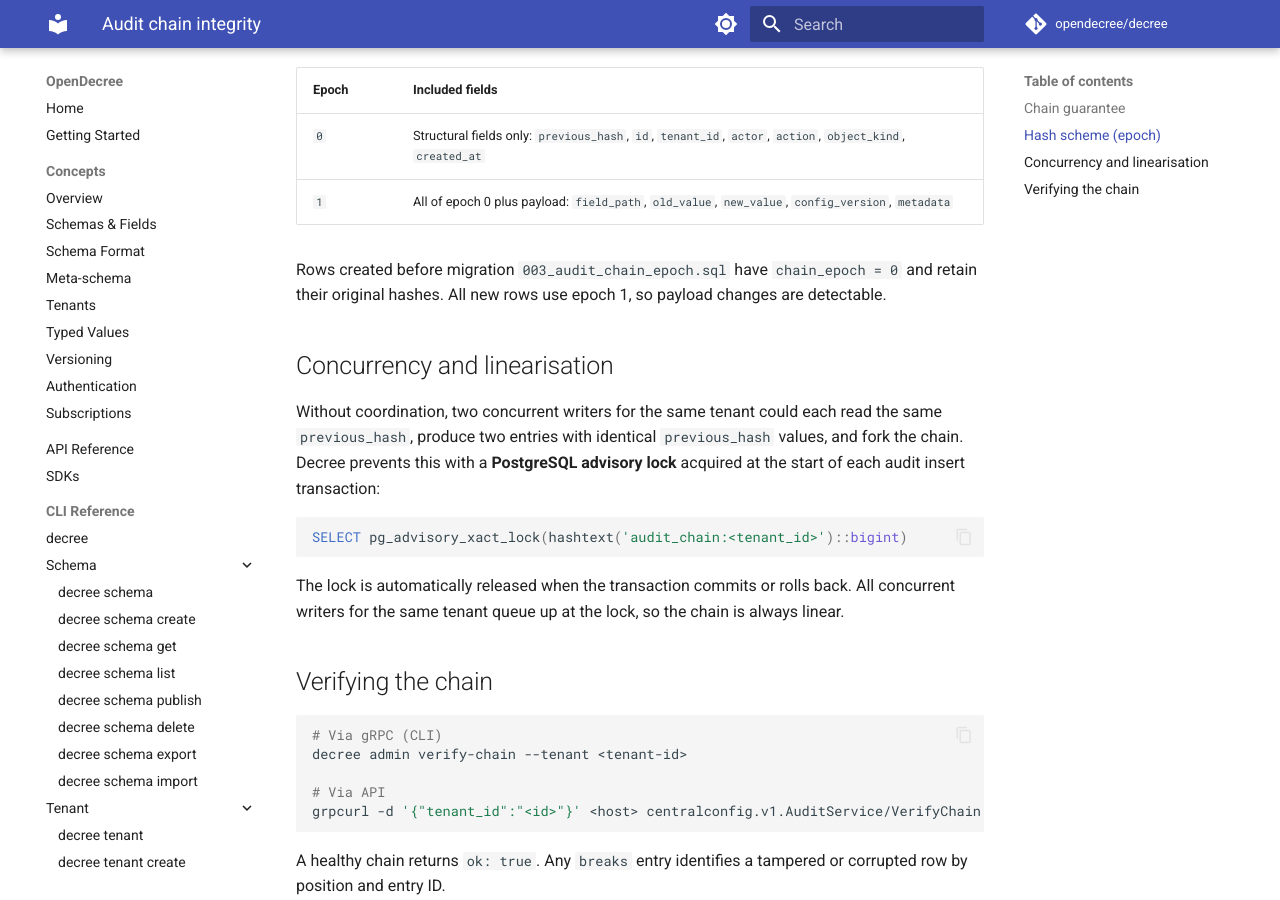
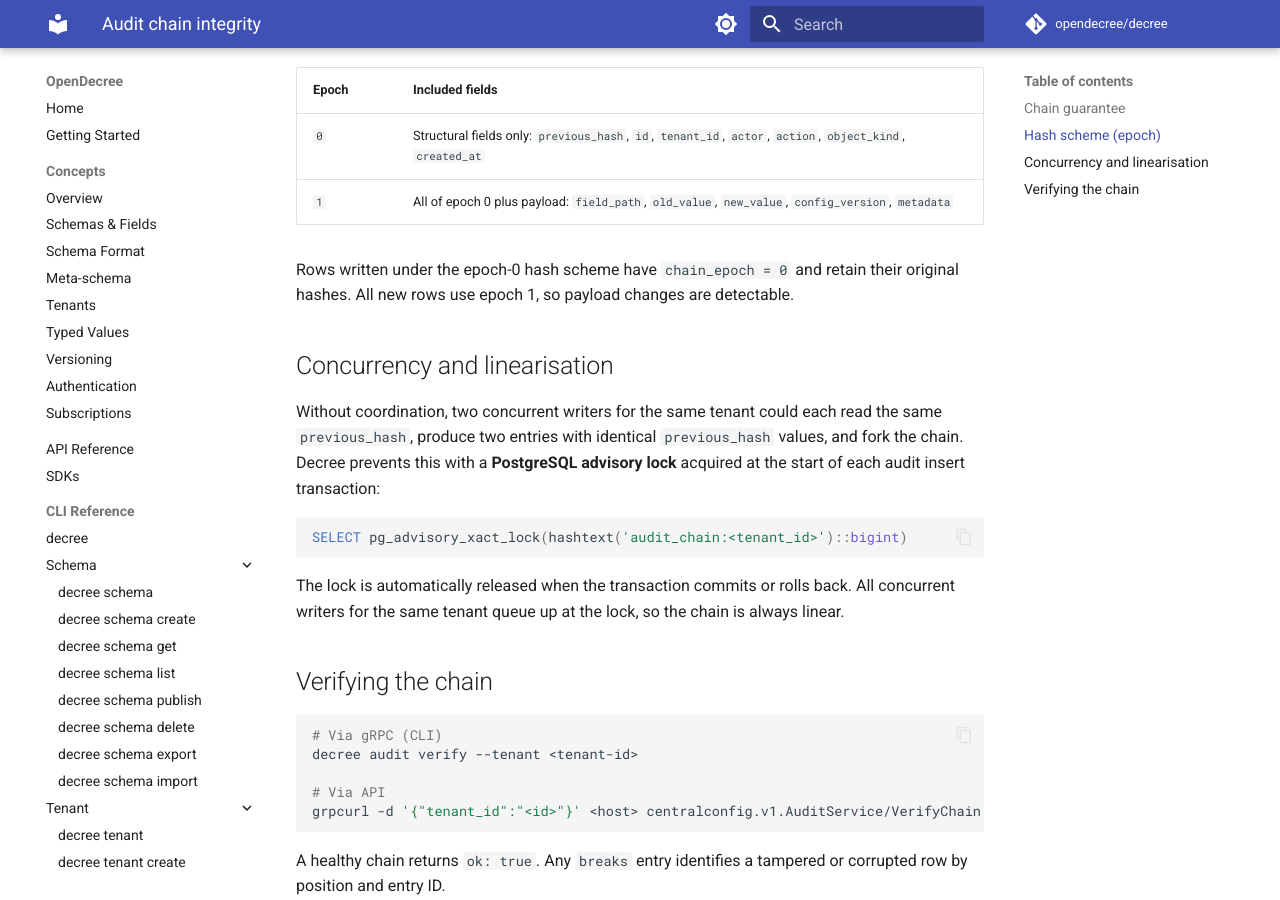
Before and after one commit to opendecree/decree, an MkDocs documentation site: the page built from docs/concepts/audit-chain.md, in a window 1280 px wide and 900 px high, scrolled down 649 px. Built offline with MkDocs 1.6.1 and Material for MkDocs 9.7.7, drawn with Linux system fonts in a browser that asks for light colours; comment, search, counter and statistics services are not loaded.

Commit message:
docs: fix nonexistent CLI commands in docs
Several concept docs showed CLI commands and flags that do not exist, so readers copying them hit `unknown command` / unknown-flag errors. Each replacement was verified against the CLI source.

- `decree apply` → `decree schema import`; `decree admin verify-chain` → `decree audit verify --tenant`.
- `config get-all --version` → `config export <tenant-id> --version`; RPC `GetAllFields` → `GetConfig`.
- `decree watch --fields a,b` → positional field paths; dropped a stale squashed migration filename.
- `decree tenant update` (no such CLI command) → the real `admin.UpdateTenantSchema(...)` SDK call.

Closes #879

````diff
--- a/docs/concepts/audit-chain.md
+++ b/docs/concepts/audit-chain.md
@@ -25,9 +25,9 @@ The `chain_epoch` column controls which fields are included in the hash:
 | `0` | Structural fields only: `previous_hash`, `id`, `tenant_id`, `actor`, `action`, `object_kind`, `created_at` |
 | `1` | All of epoch 0 plus payload: `field_path`, `old_value`, `new_value`, `config_version`, `metadata` |
 
-Rows created before migration `003_audit_chain_epoch.sql` have `chain_epoch = 0`
-and retain their original hashes. All new rows use epoch 1, so payload changes
-are detectable.
+Rows written under the epoch-0 hash scheme have `chain_epoch = 0` and retain
+their original hashes. All new rows use epoch 1, so payload changes are
+detectable.
 
 ## Concurrency and linearisation
 
@@ -49,7 +49,7 @@ is always linear.
 
 ```bash
 # Via gRPC (CLI)
-decree admin verify-chain --tenant <tenant-id>
+decree audit verify --tenant <tenant-id>
 
 # Via API
 grpcurl -d '{"tenant_id":"<id>"}' <host> centralconfig.v1.AuditService/VerifyChain
````
Also changed, not shown: docs/concepts/schema-format.md (+1 -1 lines), docs/concepts/subscriptions.md (+1 -1 lines), docs/concepts/tenants.md (+4 -3 lines), docs/concepts/versioning.md (+2 -2 lines).
